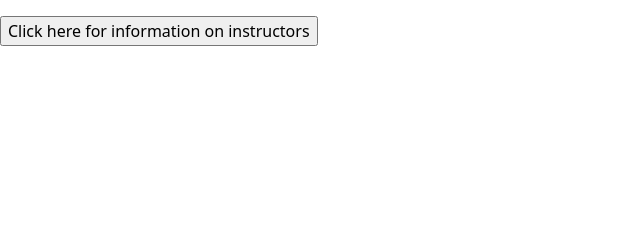
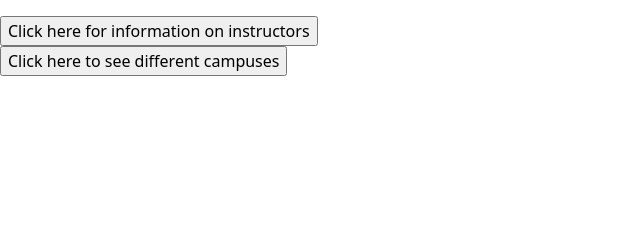
Before and after one commit to Jescalante36/homework3, a PHP site: page /course-section.php in a window 1280 px wide. Shown: the part 121-361 px from the top of the page, without its empty margins (0-640 px from the left). Run offline with PHP 8.4, Linux system fonts and the light colour scheme; data that the repository does not hold is empty.

Commit message:
Update course-section.php

```diff
--- a/course-section.php
+++ b/course-section.php
@@ -62,6 +62,10 @@ $conn->close();
         <input type="hidden" name="id" value="<?=$row["CourseID"]?>" />
         <input type="submit" value="Click here for information on instructors" />
       </form>
+       <form method="post" action="Campuses.php">
+        <input type="hidden" name="id" value="<?=$row["CourseID"]?>" />
+        <input type="submit" value="Click here to see different campuses" />
+      </form>
     <script src="https://cdn.jsdelivr.net/npm/bootstrap@5.2.0/dist/js/bootstrap.bundle.min.js" integrity="sha384-A3rJD856KowSb7dwlZdYEkO39Gagi7vIsF0jrRAoQmDKKtQBHUuLZ9AsSv4jD4Xa" crossorigin="anonymous"></script>
   </body>
 </html>
```
